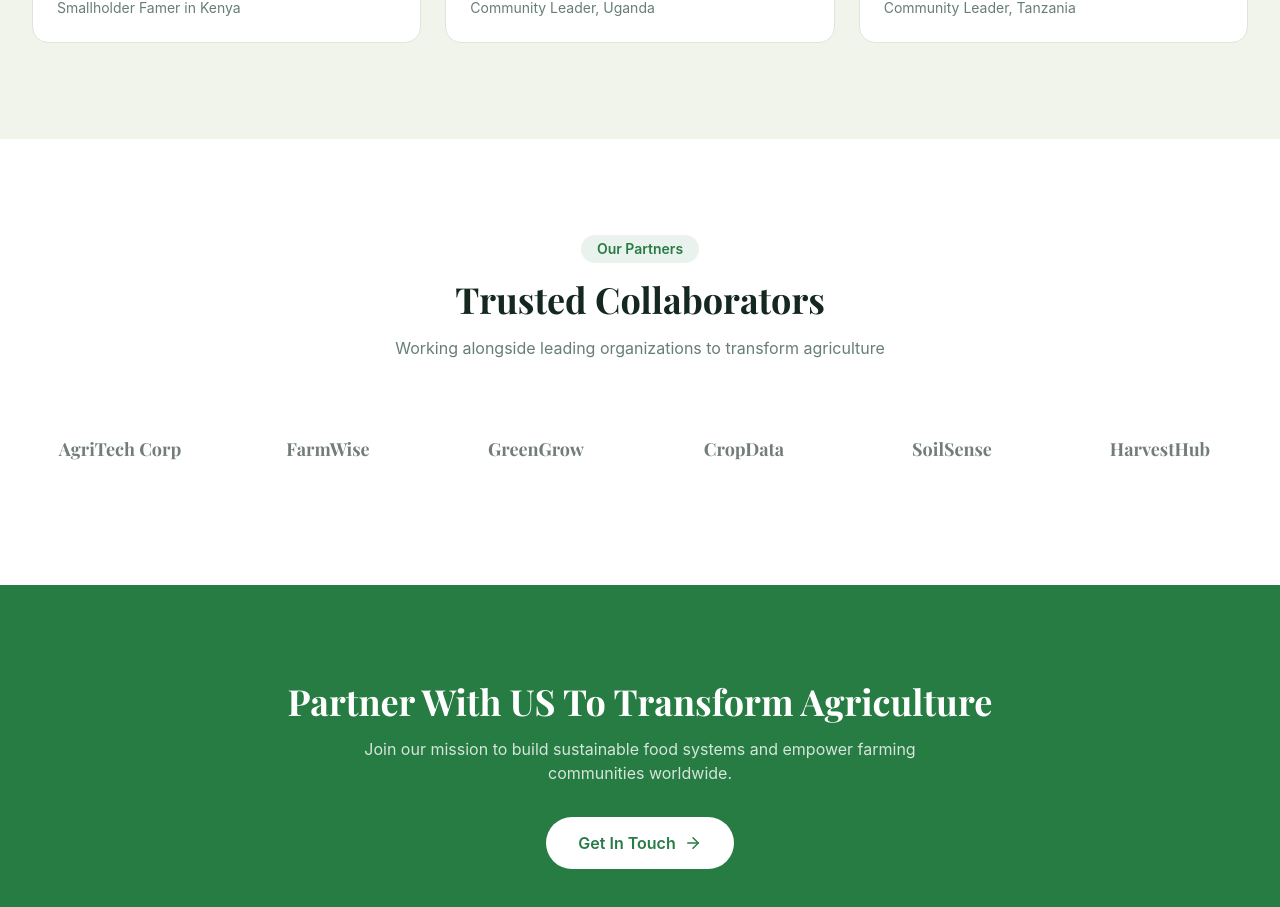
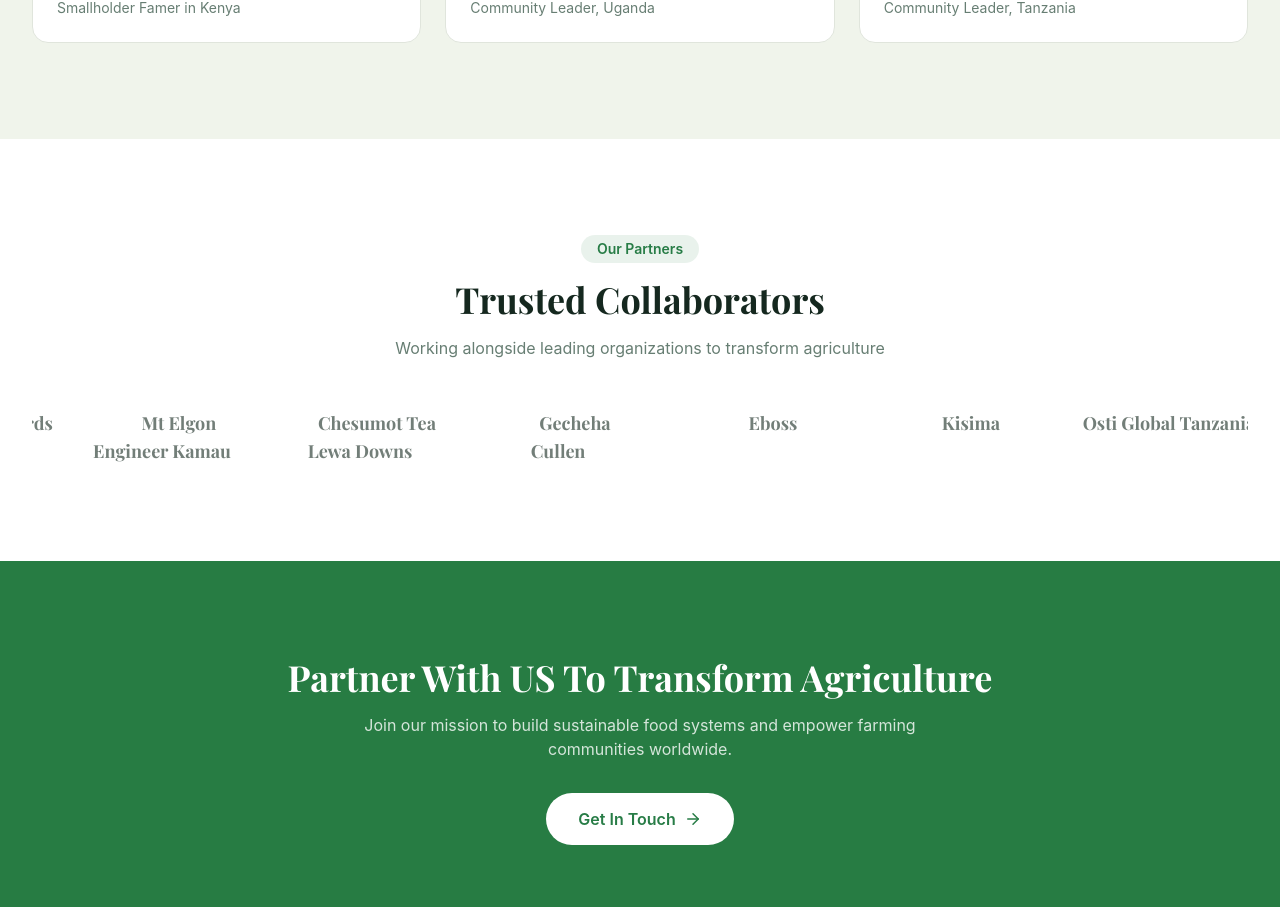
Before and after one commit to Nebert11/planted, a React (Vite) app: page / in a window 1280 px wide. Shown: the part 3340-4247 px from the top of the page. Built offline with nearby package versions, Linux system fonts and the light colour scheme; a web font is replaced by a local one.

Commit message:
Added a slider

```diff
--- a/src/Pages/Home.jsx
+++ b/src/Pages/Home.jsx
@@ -50,6 +50,14 @@ const testimonials = [
     {quote: "Working with plantED has been a game-changer for our community. We now have food security year-round.", name: "Fatima Ahmed", role: "Community Leader, Tanzania"}
 ];
 
+const partners = [
+  "Menegai", "AAA", "Mutara Orchards", "Mt Elgon", "Chesumot Tea", "Gecheha", "Eboss", "Kisima", "Osti Global Tanzania", "Mehta Group Uganda"
+];
+
+const team = [
+    "Sasini", "KFM Kitui", "Panacol Kitale", "Africado", "Granot Agdevco", "Eastern Orchards", "EAGA", "Borana, Sanyati", "Delamere & Murula",
+  "Forest Foods", "Engineer Kamau", "Lewa Downs", "Cullen"
+];
 
 
 const Hero = () => {
@@ -272,23 +280,36 @@ const Hero = () => {
             </section>
 
             {/* Partners */}
-            <section className="px-4 sm:px-6 lg:px-8 py-16 md:py-24">
+            <section className="px-4 sm:px-6 lg:px-8 py-16 md:py-24 overflow-hidden">
                 <div className="max-w-7xl mx-auto">
                     <SectionHeading
-                        label= "Our Partners"
-                        title= "Trusted Collaborators"
-                        description= "Working alongside leading organizations to transform agriculture"
+                    label="Our Partners"
+                    title="Trusted Collaborators"
+                    description="Working alongside leading organizations to transform agriculture"
                     />
-                    <div className="grid grid-cols-2 md:grid-cols-4 lg:grid-cols-6 gap-8 items-center opacity-60">
-                        {[
-                            "AgriTech Corp", "FarmWise", "GreenGrow", "CropData", "SoilSense", "HarvestHub"
-                        ].map((name) => (
-                            <div key={name} className="text-center p-4">
-                                <div className="h-12 flex items-center justify-center ">
-                                    <span className="font-display font-bold text-lg text-[hsl(150,30%,12%)]">{name}</span>
-                                </div>
+
+                    <div className="overflow-hidden">
+                        <div className="flex gap-12 animate-scroll-right whitespace-nowrap">
+                            {[...partners, ...partners].map((name, index) => (
+                            <div key={index} className="flex items-center justify-center min-w-[150px]">
+                                <span className="font-display font-bold text-lg text-[hsl(150,30%,12%)] opacity-60">
+                                {name}
+                                </span>
+                            </div>
+                            ))}
+                        </div>
+                    </div>
+
+                     <div className="overflow-hidden">
+                        <div className="flex w-max gap-12 animate-scroll-left whitespace-nowrap">
+                        {[...team, ...team].map((name, index) => (
+                            <div key={index} className="min-w-[150px] text-center">
+                            <span className="font-display font-bold text-lg text-[hsl(150,30%,12%)] opacity-60">
+                                {name}
+                            </span>
                             </div>
                         ))}
+                        </div>
                     </div>
                 </div>
             </section>
--- a/src/index.css
+++ b/src/index.css
@@ -5,3 +5,29 @@
 @theme {
     --font-display: "Playfair Display", sans-serif;
 }
+
+@keyframes scroll-right {
+  from {
+    transform: translateX(0);
+  }
+  to {
+    transform: translateX(-100%);
+  }
+}
+
+@keyframes scroll-left {
+  from {
+    transform: translateX(-100%);
+  }
+  to {
+    transform: translateX(0);
+  }
+}
+
+.animate-scroll-left {
+  animation: scroll-left 55s linear infinite;
+}
+
+.animate-scroll-right {
+  animation: scroll-right 15s linear infinite;
+}
```
